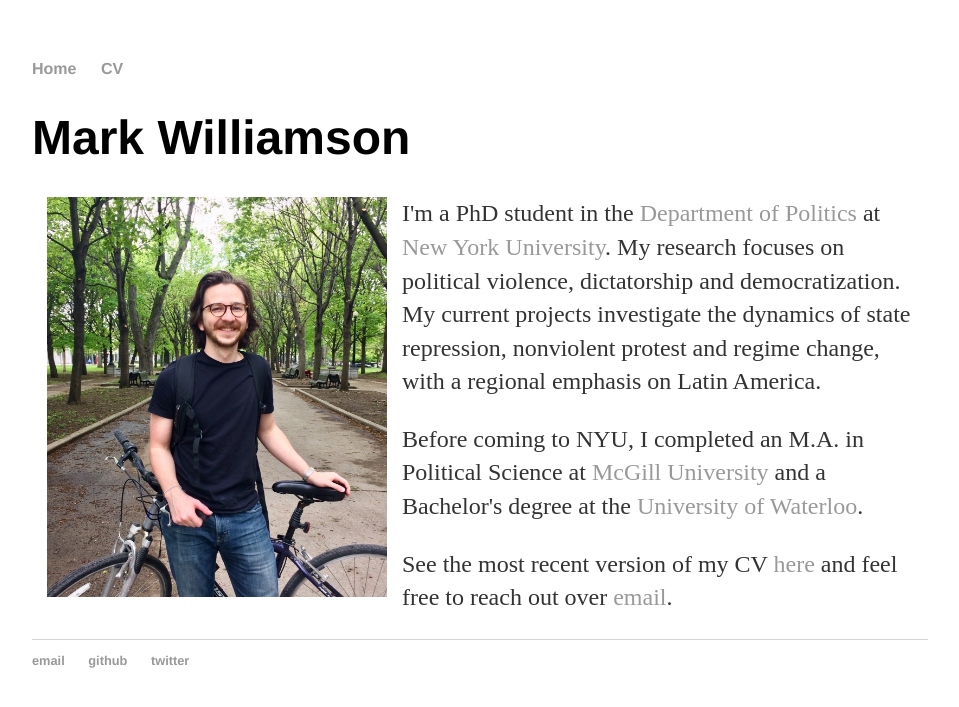
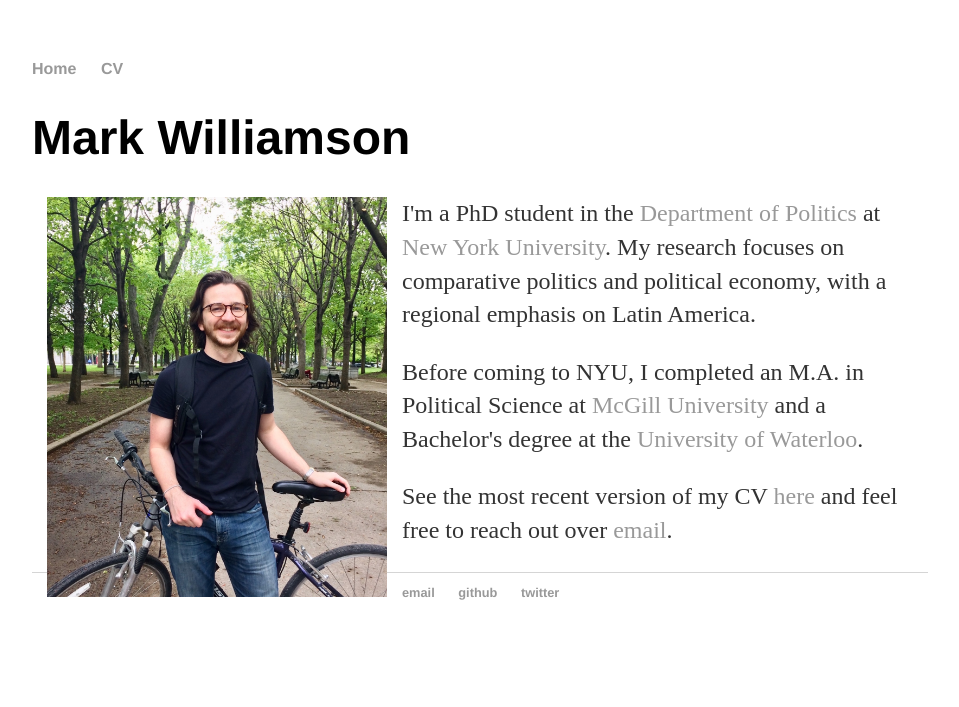
Before and after one commit to mark-williamson/mark-williamson.github.io, a Jekyll site: the page built from index.html, in a window 1280 px wide. Shown: the top 707 px of the page, without its empty margins (160-1119 px from the left). Built offline with Jekyll 4.4.1, drawn with Linux system fonts in a browser that asks for light colours.

Commit message:
shorter main bio

```diff
--- a/index.html
+++ b/index.html
@@ -5,7 +5,7 @@ title: Mark Williamson
 <div class="blurb">
 	<h1>Mark Williamson</h1>
 	<img src="assets/profile_photo.jpeg?raw=true" style="padding:0 15px;width:340px;height:400px;float:left;"/>
-	<p> I'm a PhD student in the <a href="http://as.nyu.edu/politics.html">Department of Politics</a> at <a href="nyu.edu">New York University</a>. My research focuses on political violence, dictatorship and democratization. My current projects investigate the dynamics of state repression, nonviolent protest and regime change, with a regional emphasis on Latin America. </p>
+	<p> I'm a PhD student in the <a href="http://as.nyu.edu/politics.html">Department of Politics</a> at <a href="nyu.edu">New York University</a>. My research focuses on comparative politics and political economy, with a regional emphasis on Latin America. </p>
 	<p> Before coming to NYU, I completed an M.A. in Political Science at <a href="http://mcgill.ca">McGill University</a> and a Bachelor's degree at the <a href="http://uwaterloo.ca">University of Waterloo</a>.</p>
 	<p> See the most recent version of my CV <a href="/cv">here</a> and feel free to reach out over <a href="mailto:mark.williamson@nyu.edu">email</a>.</p>
 </div><!-- /.blurb -->
```
